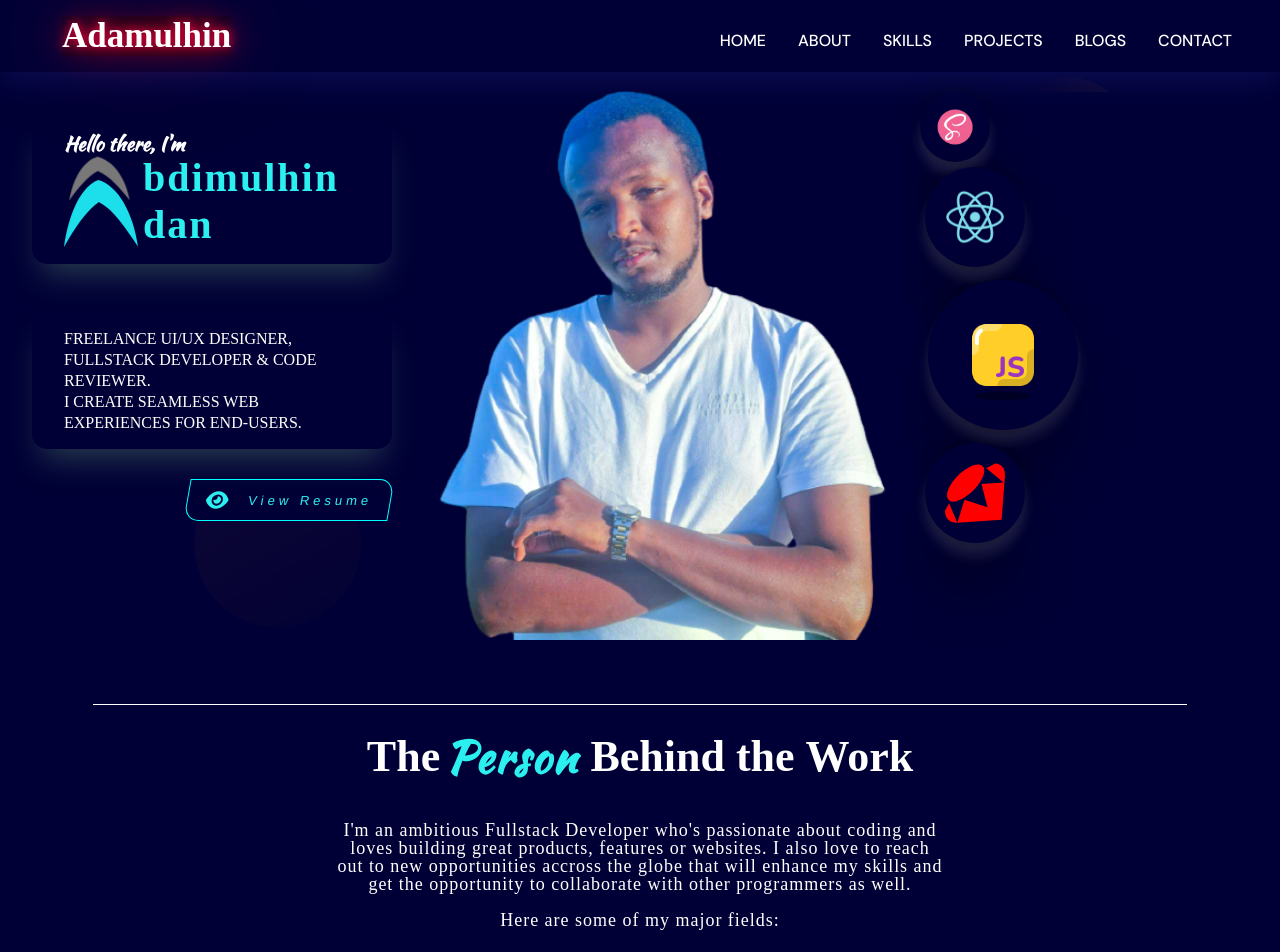
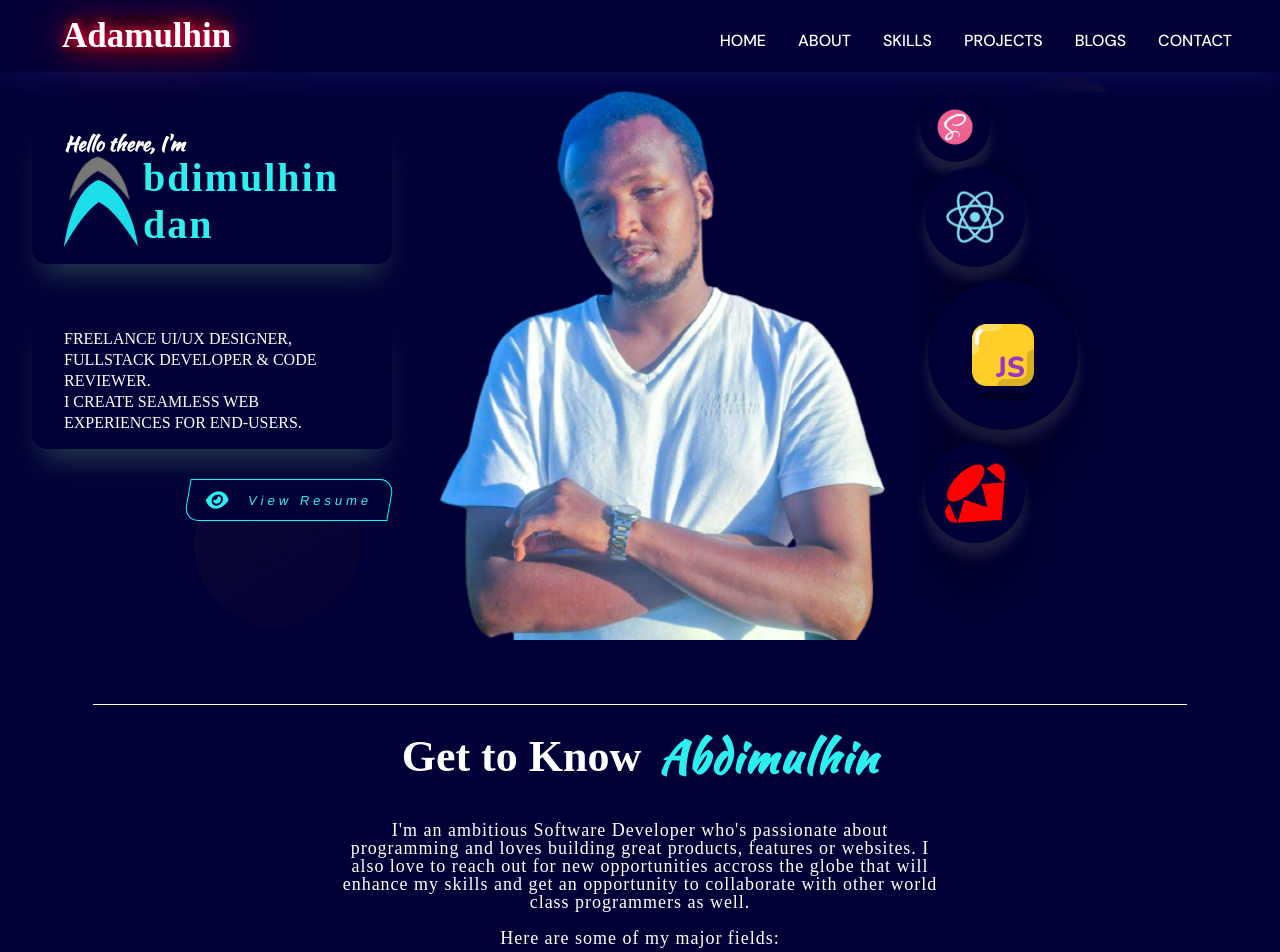
Before and after one commit to AbdimulhinYussuf3675/Portfoliov2, a React (Create React App) app: page / in a window 1280 px wide. Shown: the top 952 px of the page. Built offline with nearby package versions, Linux system fonts and the light colour scheme.

Commit message:
Update previous sections

```diff
--- a/src/components/Navbar/Navbar.js
+++ b/src/components/Navbar/Navbar.js
@@ -1,6 +1,5 @@
 import React, { useState } from 'react';
 import { MdClose } from 'react-icons/md';
-import { Link } from 'react-scroll';
 import { FiMenu } from 'react-icons/fi';
 import { motion } from 'framer-motion';
 import { FaAngellist, FaTwitter, FaLinkedinIn } from 'react-icons/fa';
@@ -38,9 +37,9 @@ const Navbar = () => {
               <ul>
                 {['home', 'about', 'skills', 'projects', 'Blogs', 'contact'].map((item) => (
                   <li key={item}>
-                    <Link href={`#${item}`} activeClass="active" onClick={() => setToggle(false)}>
+                    <a href={`#${item}`} onClick={() => setToggle(false)}>
                       {item}
-                    </Link>
+                    </a>
                   </li>
                 ))}
               </ul>
--- a/src/container/About/About.js
+++ b/src/container/About/About.js
@@ -43,18 +43,17 @@ const About = () => {
       <hr className="new4" />
       <br />
       <h2 className="head-text">
-        The
-        <span className="about-header">Person&nbsp;</span>
-        Behind&nbsp;the&nbsp;Work
+        Get to Know
+        <span className="about-header">&nbsp;Abdimulhin</span>
       </h2>
       <div className="about-desc">
         <div className="p-text para">
           <p>
-            I&apos;m an ambitious Fullstack Developer who&apos;s passionate about
-            coding and loves building great products, features or websites.
-            I also love to reach out to new opportunities
-            accross the globe that will enhance my skills and get the
-            opportunity to collaborate with other programmers as well.
+            I&apos;m an ambitious Software Developer who&apos;s passionate about
+            programming and loves building great products, features or websites.
+            I also love to reach out for new opportunities
+            accross the globe that will enhance my skills and get an
+            opportunity to collaborate with other world class programmers as well.
           </p>
           <br />
           <p>
```
